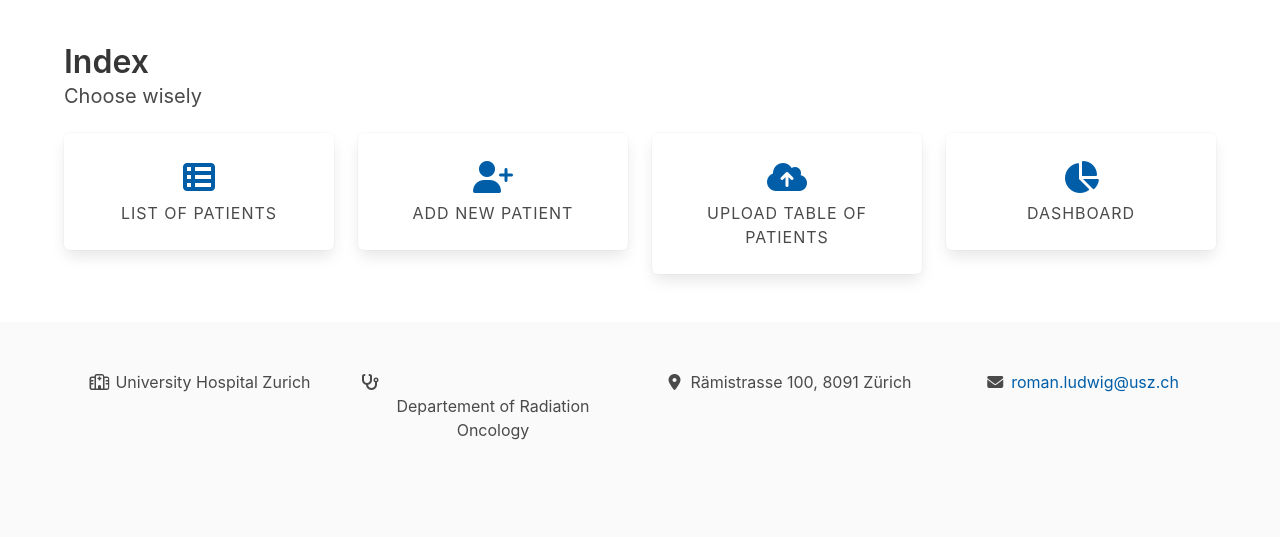
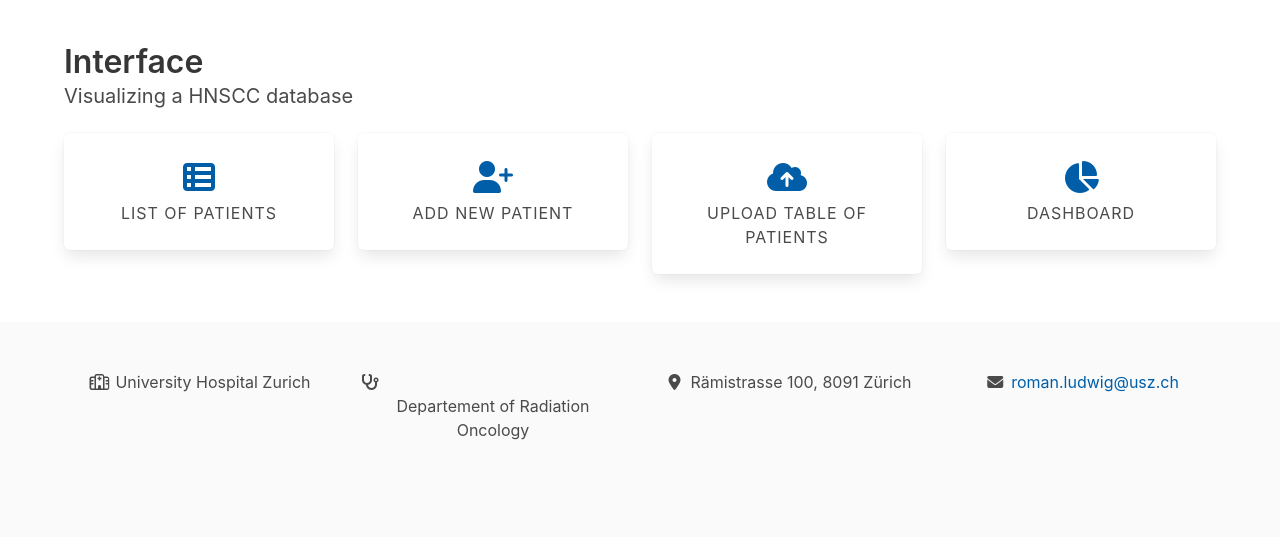
Before and after one commit to rmnldwg/lyprox, a Django app: page / in a window 1280 px wide. Shown: the part 56-593 px from the top of the page. Run offline with Django 3.2, Linux system fonts and the light colour scheme; some libraries are stand-ins or nearby versions.

Commit message:
removed some stuff from requirements

```diff
--- a/requirements.txt
+++ b/requirements.txt
@@ -4,13 +4,9 @@ Django==3.2.4
 django-auth-logger==2.1.0
 django-filter==2.4.0
 django-ipware==3.0.2
-mkl-fft==1.3.0
-mkl-random==1.2.1
-mkl-service==2.3.0
 numpy==1.20.2
 pandas==1.2.4
 pip==21.1.2
-psycopg2==2.8.6
 python-dateutil==2.8.1
 pytz==2021.1
 setuptools==52.0.0.post20210125
--- a/templates/index.html
+++ b/templates/index.html
@@ -4,9 +4,12 @@
 
 {% load static %}
 
+
 <div class="block">
-    <p class="title">Index</p>
-    <p class="subtitle">Choose wisely</p>
+    <p class="title">Interface</p>
+    <p class="subtitle">
+        Visualizing a HNSCC database
+    </p>
 </div>
 
 <section class="block columns">
```
